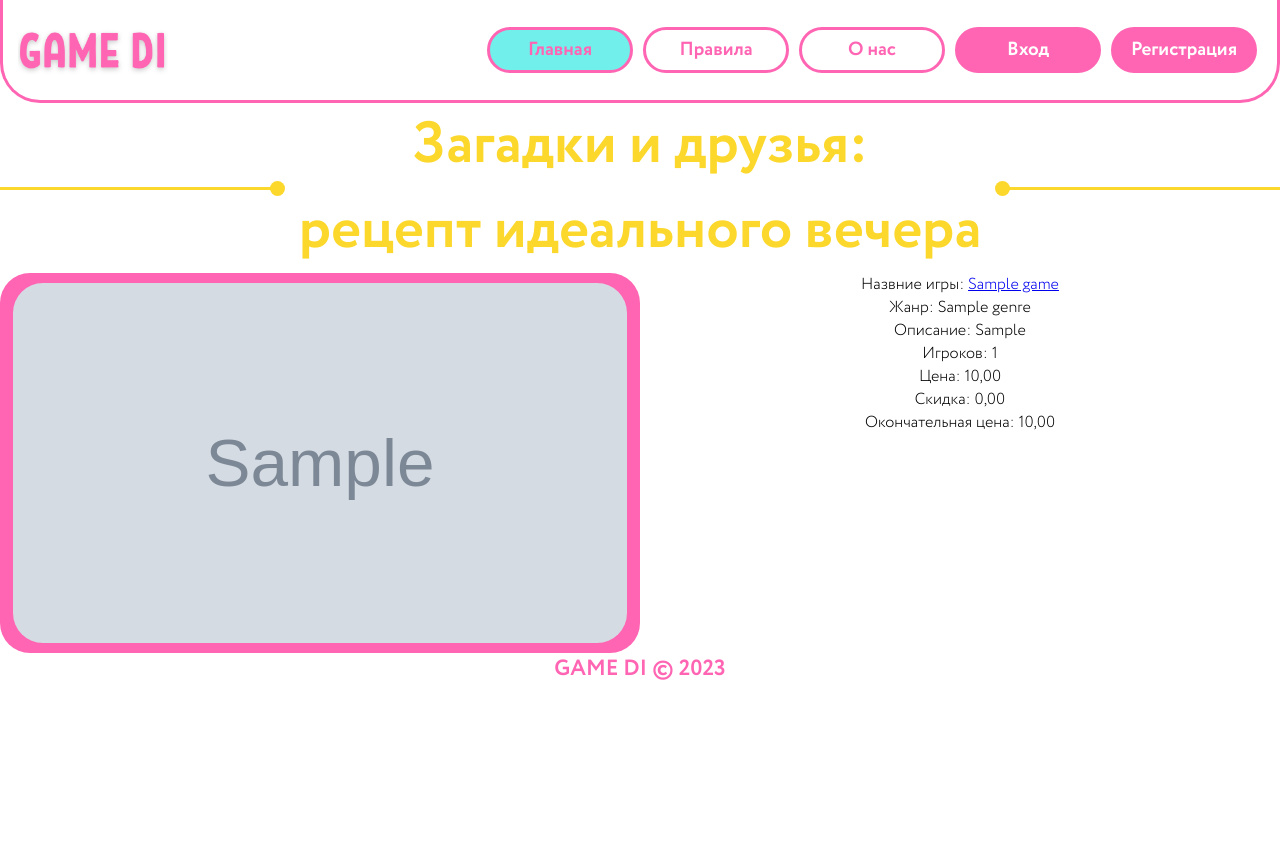
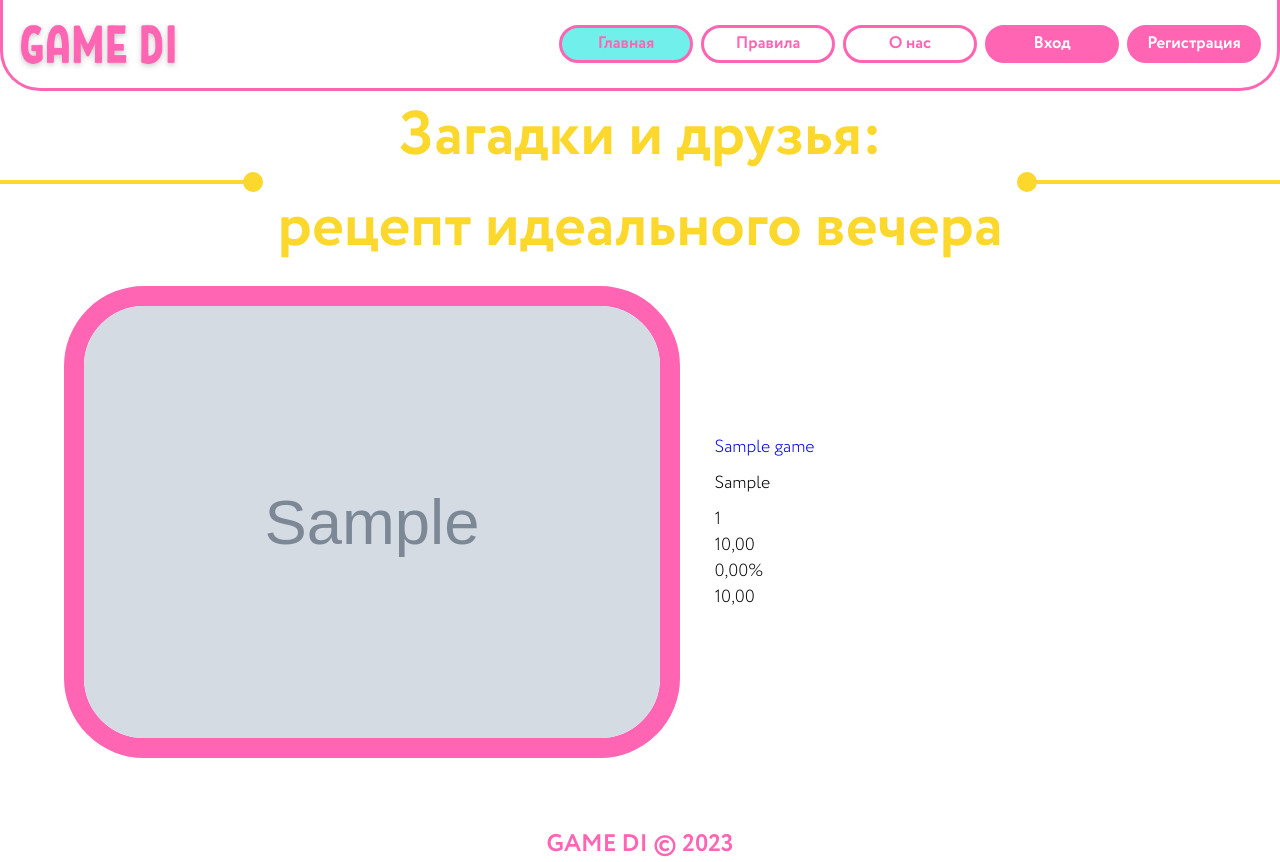
Before and after one commit to platsajacki/gamedi, a Django app: page / in a window 1280 px wide. Before the commit the page ends 680 px from the top, so only its background shows below. Run offline with Django 4.2, Linux system fonts and the light colour scheme; tables that the repository leaves empty hold one stand-in row (values such as "Sample post"); grey boxes marked "Sample" are stand-in pictures.

Commit message:
Update front game_list.

```diff
--- a/gamedi/static/css/styles.css
+++ b/gamedi/static/css/styles.css
@@ -29,16 +29,15 @@ main {
 
 /* Основные стили для меню */
 .nav-menu {
-  font-size: 19px;
   display: flex;
-  height: 80px;
+  height: 9vh;
   margin: auto;
-  padding: 10px;
+  padding: 1vh;
   justify-content: space-between;
   align-items: center;
-  border: 3px solid #FF65B3;
+  border: 0.4vh solid #FF65B3;
   border-top: 0;
-  border-radius: 0 0 40px 40px;
+  border-radius: 0 0 5vh 5vh;
 }
 
 .nav-menu ul {
@@ -52,17 +51,18 @@ main {
 }
 
 .nav-menu a:not(.logo-link) {
+  font-size: 2.1vh;
   text-decoration: none;
   color: #FF65B3;
   display: block;
-  padding: 0 10px;
-  border: 3px solid #FF65B3;
-  margin-right: 10px;
-  border-radius: 40px;
-  width: 120px;
-  height: 40px;
+  padding: 0 1.5vh;
+  border: 0.4vh solid #FF65B3;
+  margin-right: 1vh;
+  border-radius: 6.5vh;
+  width: 13vh;
+  height: 4vh;
   text-align: center;
-  line-height: 40px;
+  line-height: 4vh;
 }
 
 .nav-menu li a.active {
@@ -70,10 +70,10 @@ main {
 }
 
 .logo {
-  width: 150px;
+  width: 20vh;
   height: auto;
   margin: auto;
-  margin-left: 5px;
+  margin-left: 1vh;
   display: block;
 }
 
@@ -90,15 +90,15 @@ main {
 }
 
 .burger-menu .burger {
-  margin: 10px;
+  margin: 1vh;
 }
 
 .bar {
-  width: 55px;
-  height: 10px;
+  width: 11vh;
+  height: 2vh;
   background-color: #FF65B3;
-  margin: 4px;
-  border-radius: 40px;
+  margin: 0.4vh;
+  border-radius: 5.5vh;
 }
 
 .burger-menu .burger-links {
@@ -189,20 +189,9 @@ main {
   }
 }
 
-/* Медиа-запрос для адаптивного дизайна и отображения/скрытия бургер-меню */
-@media (max-width: 978px) {
-  .menu {
-    display: none;
-  }
-
-  .burger-menu {
-    display: flex;
-  }
-}
-
 /* Основные стили для footer */
 .main-footer {
-  font-size: 22px;
+  font-size: 3vh;
   color: #FF65B3;
   display: block;
   text-align: center;
@@ -212,7 +201,7 @@ main {
 .slogan {
   overflow: hidden;
   text-align: center;
-  font-size: 58px;
+  font-size: 7.7vh;
 }
 
 .slogan span {
@@ -228,10 +217,10 @@ main {
   display: inline-block;
   vertical-align: middle;
   width: 100%;
-  height: 3px;
+  height: 0.4vh;
   background-color: #FCD72C;
   position: relative;
-  margin: -20px;
+  margin: -4vh;
 }
 
 .slogan:before {
@@ -243,8 +232,8 @@ main {
 }
 
 .circle {
-  height: 15px;
-  width: 15px;
+  height: 2.5vh;
+  width: 2.5vh;
   background-color: #FCD72C;
   border-radius: 50%;
   display: inline-block;
@@ -255,35 +244,72 @@ main {
 /* Стили игр на главном экране */
 .games-list {
   text-align: center;
+  margin-left: 5%;
+  margin-right: 5%;
+  margin-top: 1%;
 }
 
 .games-list .game {
   display: flex;
-  justify-content: center;
+  padding-bottom: 6%;
   align-items: center;
+  justify-content: space-between;
 }
 
-.games-list .game .img-home {
-	width: 660px;
-	height: 380px;
-	background: #FF65B3;
-  border-radius: 30px;
-  justify-content: center;
-  align-items: center;
-  display: flex;
-  position: relative;
-  overflow: hidden;
-}
 
-.games-list .game .img-home img {
-  border-radius: 30px;
-  width: 640px;
-	height: 360px;
-  object-fit: cover;
-  max-width: 96%;
+.games-list .game img {
+  flex-shrink: 0;
+  width: 100%;
+  height: 100%;
+  border-radius: 10vh;
+  display: block;
+  border: 2.5vh solid #FF65B3;
+  max-width: 50%;
 }
 
 .games-list .game .discription {
-  width: 660px;
-	height: 380px;
+  display: flex;
+  flex-direction: column;
+  align-items: flex-start;
+  width: 50%;
+  margin-left: 3%;
+  text-align: left;
+  font-size: 2.2vh;
 }
+
+.games-list .game .discription .text-discription {
+  display: flex;
+  margin-bottom: 2%;
+}
+
+.game-name {
+  margin-bottom: 2%;
+}
+
+.game-name a {
+  text-decoration: none;
+}
+
+/* Медиа-запрос для адаптивного дизайна и отображения/скрытия бургер-меню */
+@media (max-width: 768px) {
+  .menu {
+    display: none;
+  }
+
+  .burger-menu {
+    display: flex;
+  }
+
+  .games-list .game {
+    flex-wrap: wrap;
+    padding-right: 5%;
+  }
+
+  .games-list .game img {
+    max-width: 100%;
+  }
+
+  .games-list .game .discription {
+    width: 100%;
+  }
+}
--- /dev/null
+++ b/gamedi/static/js/games/games_list.js
@@ -0,0 +1,18 @@
+import getSizeDiscription from "../main.js"
+
+const actions = ['DOMContentLoaded', 'resize']
+
+/** Активирует все прослушки. */
+function wiretapping () {
+  console.log('fll')
+  for (let action of actions) {
+      window.addEventListener(action,
+      () =>  getSizeDiscription(
+        'game-list-img', 'games-list-discription'
+      )
+    )
+  }
+}
+
+
+wiretapping()
--- /dev/null
+++ b/gamedi/static/js/main.js
@@ -0,0 +1,6 @@
+/** Выравнивает 'example' с 'final' в контейнере по высоте.*/
+export default function getSizeDiscription(example_id, final_id) {
+  let example_elem = document.getElementById(example_id)
+  let final_elem = document.getElementById(final_id)
+  final_elem.style.maxHeight = `${example_elem.height}px`
+}
--- a/gamedi/templates/base.html
+++ b/gamedi/templates/base.html
@@ -7,6 +7,7 @@
     <link rel="stylesheet" href="{% static 'css/styles.css' %}" />
 		<link rel="icon" href="{% static 'img/fav/favicon.ico' %}" type="image">
     <meta name="viewport" content="width=device-width, initial-scale=1">
+    <script type="module" src="/static/js/main.js"></script>
     <title>
       {% block title %}{% endblock %}
     </title>
--- a/gamedi/templates/games/game_list.html
+++ b/gamedi/templates/games/game_list.html
@@ -6,6 +6,7 @@
 {% endblock %}
 
 {% block content %}
+  <script type="module" src="/static/js/games/games_list.js" defer></script>
   <div class="slogan">
     <div class="circle"></div>
     <span>
@@ -17,25 +18,26 @@
   <div class="games-list">
   {% for game in game_list %}
     <div class="game">
-      <div class="img-home">
-          <img src="{{ game.cover.url }}">
-      </div>
-      <div class="discription">
-        Назвние игры:
+      <img id="game-list-img" src="{{ game.cover.url }}">
+      <div id="games-list-discription" class="discription">
+        <div class="game-name">
           <a href="{% url 'games:detail' game.slug %}">
             {{ game.name }}
-        </a><br>
-        Жанр: {{ game.genre.name }}<br>
-        Описание: {{ game.discription }}<br>
-        Игроков:
+          </a>
+        </div>
+        <div class="text-discription">
+          {{ game.discription }}
+        </div>
+        <div class="param-discription">
           {% if game.min_players ==  game.max_players %}
             {{ game.max_players }}
           {% else %}
             {{ game.min_players }}-{{ game.max_players }}
           {% endif %}<br>
-        Цена: {{ game.price }}<br>
-        Скидка: {{ game.discount }}<br>
-        Окончательная цена: {{ game.final_price }}<br>
+          {{ game.price }}<br>
+          {{ game.discount }}%<br>
+          {{ game.final_price }}<br>
+        </div>
       </div>
     </div>
   {% endfor %}
--- a/gamedi/templates/includes/header.html
+++ b/gamedi/templates/includes/header.html
@@ -1,7 +1,7 @@
 {% load static %}
 
 <header>
-  <script src="/static/js/includes/header.js" defer></script>
+  <script type="module" src="/static/js/includes/header.js" defer></script>
   <nav class="nav-menu">
     <a href="{% url 'games:home' %}" class="logo-link">
       <img src="{% static 'img/logo.png' %}" alt="GAME DI" class="logo">
--- a/gamedi/templates/users/user_detail.html
+++ b/gamedi/templates/users/user_detail.html
@@ -7,6 +7,7 @@
 
 {% block content %}
   <h2>{{ user.username }}</h2>
+  <a href="{% url 'users:update' user.username %}">Обновить профиль</a>
   <h3>Список игр пользователя:</h3>
   <ul>
     {% for game in user.games.all %}
```
Also changed, not shown: gamedi/static/js/includes/header.js (+16 -15 lines). Lines whose indentation alone changed are shown as unchanged.
